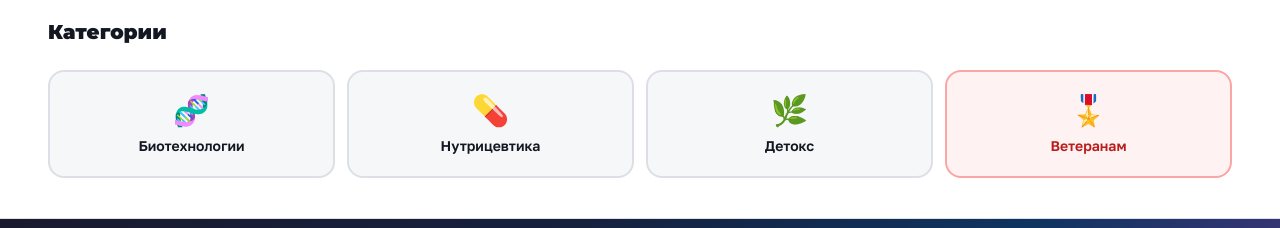
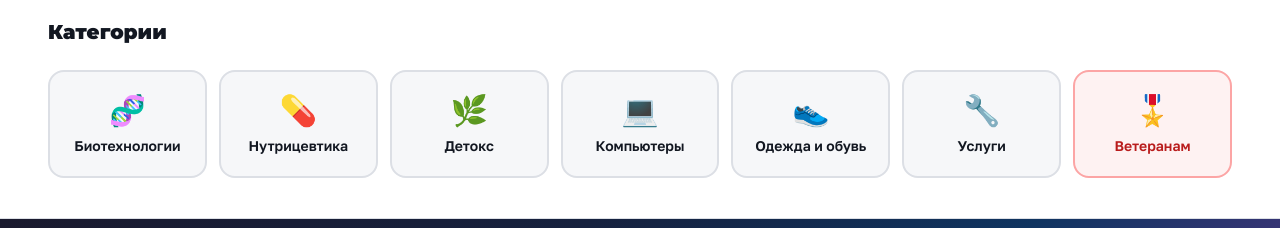
Before and after one commit to pr-poehali-dev/biotech-anime-store, a React (Vite) app: page / in a window 1280 px wide. Shown: the part 521-749 px from the top of the page. Built offline with nearby package versions, Linux system fonts and the light colour scheme.

Commit message:
feat: Add product categories and services

```diff
--- a/src/App.tsx
+++ b/src/App.tsx
@@ -62,6 +62,160 @@ const INITIAL_PRODUCTS: Product[] = [
     image: "https://cdn.poehali.dev/projects/bdc6b0f1-9d51-4bfd-8a1e-7d2779701ef2/files/06d573e8-89dd-4724-ab0e-a053e7d5790b.jpg",
     category: "Биотехнологии",
     description: "Поддержка гормонального фона и восстановление",
+  },
+  // Компьютеры и комплектующие
+  {
+    id: 7,
+    name: "Ноутбук Профессиональный 15\"",
+    price: 89900,
+    oldPrice: 105000,
+    image: "https://cdn.poehali.dev/projects/bdc6b0f1-9d51-4bfd-8a1e-7d2779701ef2/files/ef99eb75-4b90-4020-961f-25b61dd9e419.jpg",
+    category: "Компьютеры",
+    description: "Intel Core i7, 16GB RAM, SSD 512GB, для работы и учёбы",
+    badge: "−14%",
+  },
+  {
+    id: 8,
+    name: "Игровой ПК Сборка Стандарт",
+    price: 65000,
+    image: "https://cdn.poehali.dev/projects/bdc6b0f1-9d51-4bfd-8a1e-7d2779701ef2/files/ef99eb75-4b90-4020-961f-25b61dd9e419.jpg",
+    category: "Компьютеры",
+    description: "Ryzen 5, RTX 3060, 16GB RAM, 1TB SSD — готовая сборка",
+    badge: "Хит",
+  },
+  {
+    id: 9,
+    name: "Процессор Intel Core i5-13600K",
+    price: 22500,
+    oldPrice: 27000,
+    image: "https://cdn.poehali.dev/projects/bdc6b0f1-9d51-4bfd-8a1e-7d2779701ef2/files/ef99eb75-4b90-4020-961f-25b61dd9e419.jpg",
+    category: "Компьютеры",
+    description: "14 ядер, 5.1 GHz, LGA1700, для геймеров и профессионалов",
+  },
+  {
+    id: 10,
+    name: "SSD Samsung 1TB NVMe",
+    price: 7800,
+    oldPrice: 9500,
+    image: "https://cdn.poehali.dev/projects/bdc6b0f1-9d51-4bfd-8a1e-7d2779701ef2/files/ef99eb75-4b90-4020-961f-25b61dd9e419.jpg",
+    category: "Компьютеры",
+    description: "Скорость чтения 7000 МБ/с, M.2 PCIe 4.0, гарантия 5 лет",
+  },
+  {
+    id: 11,
+    name: "Видеокарта RTX 4070 Super",
+    price: 58000,
+    image: "https://cdn.poehali.dev/projects/bdc6b0f1-9d51-4bfd-8a1e-7d2779701ef2/files/ef99eb75-4b90-4020-961f-25b61dd9e419.jpg",
+    category: "Компьютеры",
+    description: "12GB GDDR6X, 4K gaming, трассировка лучей, DLSS 3.5",
+    badge: "Новинка",
+  },
+  {
+    id: 12,
+    name: "Монитор 27\" IPS 144Hz",
+    price: 18900,
+    oldPrice: 22000,
+    image: "https://cdn.poehali.dev/projects/bdc6b0f1-9d51-4bfd-8a1e-7d2779701ef2/files/ef99eb75-4b90-4020-961f-25b61dd9e419.jpg",
+    category: "Компьютеры",
+    description: "2560×1440, IPS, 144Hz, 1ms, HDR400, для работы и игр",
+  },
+  // Одежда и обувь
+  {
+    id: 13,
+    name: "Кроссовки Urban Run Pro",
+    price: 4990,
+    oldPrice: 6500,
+    image: "https://cdn.poehali.dev/projects/bdc6b0f1-9d51-4bfd-8a1e-7d2779701ef2/files/e6579c55-b5ca-495f-87c5-0023234f2764.jpg",
+    category: "Одежда и обувь",
+    description: "Лёгкие беговые кроссовки, амортизация EVA, сетчатый верх",
+    badge: "−23%",
+  },
+  {
+    id: 14,
+    name: "Куртка Softshell Outdoor",
+    price: 5800,
+    image: "https://cdn.poehali.dev/projects/bdc6b0f1-9d51-4bfd-8a1e-7d2779701ef2/files/e6579c55-b5ca-495f-87c5-0023234f2764.jpg",
+    category: "Одежда и обувь",
+    description: "Ветро- и влагозащитная, флисовая подкладка, 4 кармана",
+  },
+  {
+    id: 15,
+    name: "Джинсы Slim Fit Premium",
+    price: 3200,
+    oldPrice: 4100,
+    image: "https://cdn.poehali.dev/projects/bdc6b0f1-9d51-4bfd-8a1e-7d2779701ef2/files/e6579c55-b5ca-495f-87c5-0023234f2764.jpg",
+    category: "Одежда и обувь",
+    description: "100% хлопок, стрейч-денин, зауженный крой, размеры 28–38",
+    badge: "Хит",
+  },
+  {
+    id: 16,
+    name: "Футболка Classic Cotton Pack",
+    price: 1290,
+    image: "https://cdn.poehali.dev/projects/bdc6b0f1-9d51-4bfd-8a1e-7d2779701ef2/files/e6579c55-b5ca-495f-87c5-0023234f2764.jpg",
+    category: "Одежда и обувь",
+    description: "Комплект 3 шт., 100% хлопок, унисекс, размеры S–XXXL",
+  },
+  {
+    id: 17,
+    name: "Зимние ботинки Arctic Warm",
+    price: 6900,
+    oldPrice: 8500,
+    image: "https://cdn.poehali.dev/projects/bdc6b0f1-9d51-4bfd-8a1e-7d2779701ef2/files/e6579c55-b5ca-495f-87c5-0023234f2764.jpg",
+    category: "Одежда и обувь",
+    description: "До −40°C, непромокаемая мембрана, противоскользящая подошва",
+  },
+  // Услуги
+  {
+    id: 18,
+    name: "Диагностика ПК / ноутбука",
+    price: 500,
+    image: "https://cdn.poehali.dev/projects/bdc6b0f1-9d51-4bfd-8a1e-7d2779701ef2/files/858cdb8d-dffd-47d1-90d1-b931c4c67d69.jpg",
+    category: "Услуги",
+    description: "Полная диагностика компьютера или ноутбука, заключение о состоянии, выезд или приём в сервисе",
+    badge: "Хит",
+  },
+  {
+    id: 19,
+    name: "Ремонт ноутбука — замена матрицы",
+    price: 2500,
+    image: "https://cdn.poehali.dev/projects/bdc6b0f1-9d51-4bfd-8a1e-7d2779701ef2/files/858cdb8d-dffd-47d1-90d1-b931c4c67d69.jpg",
+    category: "Услуги",
+    description: "Замена экрана ноутбука любой марки, оригинальные комплектующие, гарантия 6 месяцев",
+  },
+  {
+    id: 20,
+    name: "Установка Windows + драйверы",
+    price: 1200,
+    image: "https://cdn.poehali.dev/projects/bdc6b0f1-9d51-4bfd-8a1e-7d2779701ef2/files/858cdb8d-dffd-47d1-90d1-b931c4c67d69.jpg",
+    category: "Услуги",
+    description: "Чистая установка Windows 10/11, драйверы, базовый набор программ, антивирус",
+  },
+  {
+    id: 21,
+    name: "Абонентское обслуживание (физ. лицо)",
+    price: 990,
+    image: "https://cdn.poehali.dev/projects/bdc6b0f1-9d51-4bfd-8a1e-7d2779701ef2/files/858cdb8d-dffd-47d1-90d1-b931c4c67d69.jpg",
+    category: "Услуги",
+    description: "Ежемесячное обслуживание: удалённая поддержка, чистка, обновления — безлимит обращений",
+    badge: "Выгодно",
+  },
+  {
+    id: 22,
+    name: "Договор с предприятием — Базовый",
+    price: 4900,
+    image: "https://cdn.poehali.dev/projects/bdc6b0f1-9d51-4bfd-8a1e-7d2779701ef2/files/858cdb8d-dffd-47d1-90d1-b931c4c67d69.jpg",
+    category: "Услуги",
+    description: "До 10 ПК: плановое ТО, удалённая поддержка, выезд 2 раза в месяц, SLA 4 часа",
+  },
+  {
+    id: 23,
+    name: "Договор с предприятием — Корпоративный",
+    price: 14900,
+    image: "https://cdn.poehali.dev/projects/bdc6b0f1-9d51-4bfd-8a1e-7d2779701ef2/files/858cdb8d-dffd-47d1-90d1-b931c4c67d69.jpg",
+    category: "Услуги",
+    description: "До 50 ПК: выделенный инженер, ежедневный мониторинг, замена оборудования, SLA 1 час",
+    badge: "Для бизнеса",
   },
   {
     id: 5,
--- a/src/components/AdminPage.tsx
+++ b/src/components/AdminPage.tsx
@@ -18,7 +18,7 @@ const EMPTY: Omit<Product, "id"> = {
   badge: "",
 };
 
-const CATEGORIES = ["Биотехнологии", "Нутрицевтика", "Детокс", "Ветеранам"];
+const CATEGORIES = ["Биотехнологии", "Нутрицевтика", "Детокс", "Компьютеры", "Одежда и обувь", "Услуги", "Ветеранам"];
 
 export default function AdminPage({ products, setProducts }: Props) {
   const [password, setPassword] = useState("");
--- a/src/components/HomePage.tsx
+++ b/src/components/HomePage.tsx
@@ -12,6 +12,9 @@ const CATEGORIES = [
   { icon: "🧬", label: "Биотехнологии", key: "Биотехнологии" },
   { icon: "💊", label: "Нутрицевтика", key: "Нутрицевтика" },
   { icon: "🌿", label: "Детокс", key: "Детокс" },
+  { icon: "💻", label: "Компьютеры", key: "Компьютеры" },
+  { icon: "👟", label: "Одежда и обувь", key: "Одежда и обувь" },
+  { icon: "🔧", label: "Услуги", key: "Услуги" },
   { icon: "🎖️", label: "Ветеранам", key: "Ветеранам" },
 ];
 
@@ -70,7 +73,7 @@ export default function HomePage({ setPage, products, addToCart }: Props) {
       <section className="py-10 px-4 bg-white border-b border-border">
         <div className="container mx-auto">
           <h2 className="text-xl font-black mb-6 text-foreground" style={{ fontFamily: "Montserrat, sans-serif" }}>Категории</h2>
-          <div className="grid grid-cols-2 md:grid-cols-4 gap-3">
+          <div className="grid grid-cols-2 sm:grid-cols-3 md:grid-cols-4 lg:grid-cols-7 gap-3">
             {CATEGORIES.map((cat) => (
               <button
                 key={cat.key}
```
